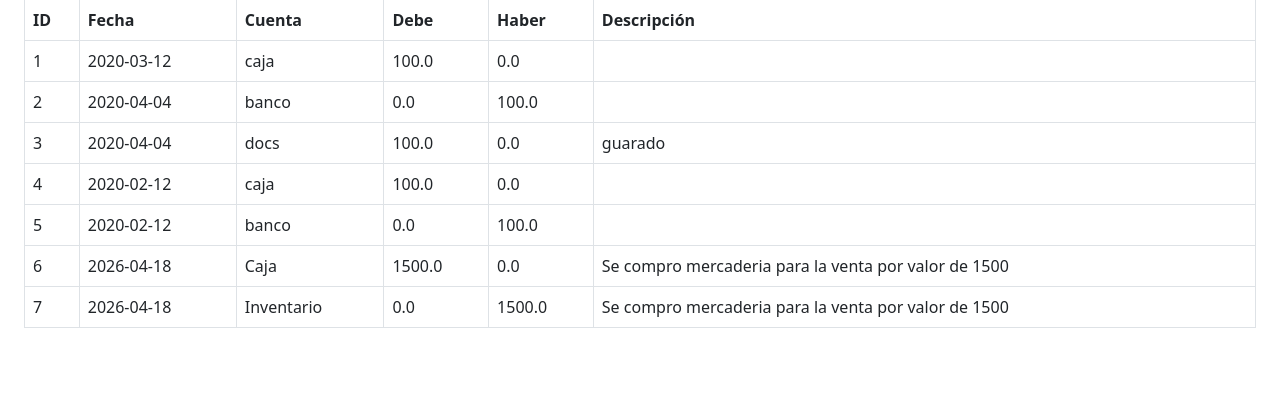
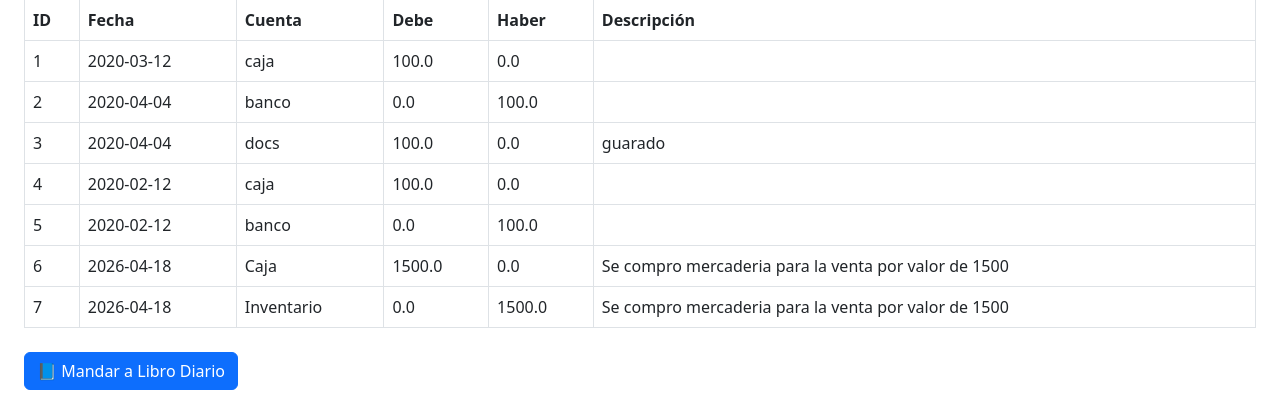
Before and after one commit to benysamayoa/sistema-contable-flask, a Flask app: page /jornalizacion in a window 1280 px wide. Shown: the part 581-995 px from the top of the page. Before the commit the page ends 909 px from the top, so only its background shows below. Run offline with Flask 3, Linux system fonts and the light colour scheme; a user stored in the database is signed in; data comes from the database, SQL or seed files in the repository.

Commit message:
Update jornalizacion.html

```diff
--- a/templates/jornalizacion.html
+++ b/templates/jornalizacion.html
@@ -52,6 +52,13 @@
 {% endfor %}
 
 </table>
+    <div class="mt-4">
+
+    <a href="/diario_mayor" class="btn btn-primary">
+        📘 Mandar a Libro Diario
+    </a>
+
+</div>
 
 </body>
 </html>
```
